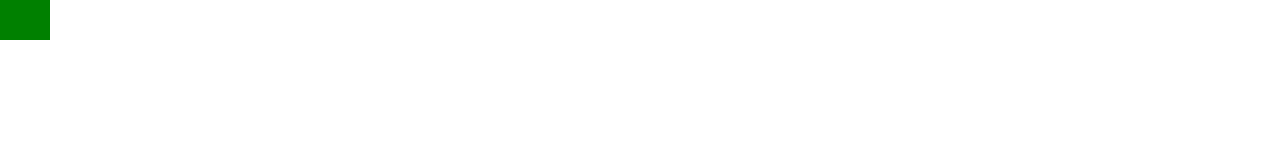
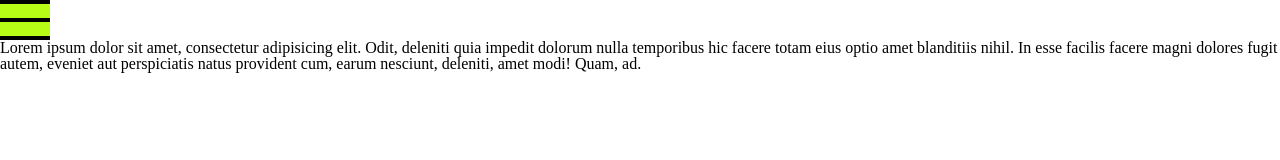
Before and after one commit to AlexBegma/FL-13, a plain HTML site: page index.html in a window 1280 px wide. Drawn offline with nearby package versions, Linux system fonts and the light colour scheme; a web font is replaced by a local one.

Commit message:
created burger-icon

```diff
--- a/css/style.css
+++ b/css/style.css
@@ -37,17 +37,6 @@ body.is-active {
 	height: 30px;
 }
 
-.nav-action {
-	width: 50px;
-	height: 40px;
-	background-color: green;
-	cursor: pointer;
-}
-
-.nav-action.is-active {
-	background-color: red;
-}
-
 .main {
 	position: relative;
 	transition: .3s ease;
@@ -57,9 +46,54 @@ body.is-active {
 	left: 300px;
 }
 
-p {
-	height: 100%;
-	margin: 10px 0;
-	border-top: 1px solid #000;
-	border-bottom: 1px solid #000;
+.nav-action {
+	position: relative;
+	width: 50px;
+	height: 40px;
+	cursor: pointer;
+	background-color: #b7fc16;
+
 }
+
+.nav-action.is-active {
+	background-color: #b7fc16;
+}
+
+.burger-line {
+	position: absolute;
+	display: block;
+	left: 0;
+	width: 100%;
+	height: 4px;
+	background-color: #000;
+	transition: .2s all linear;
+}
+
+.burger-line-first {
+	top: 0;
+}
+
+.burger-line-second,
+.burger-line-third {
+	top: 50%;
+	transform: translateY(-50%);
+}
+
+.burger-line-fourth {
+	bottom: 0;
+}
+
+.nav-action.is-active .burger-line-first,
+.nav-action.is-active .burger-line-fourth {
+	opacity: 0;
+}
+
+.nav-action.is-active .burger-line-second {
+	transform: translateY(-50%) rotate(45deg);
+
+}
+
+.nav-action.is-active .burger-line-third {
+	transform: translateY(-50%) rotate(-45deg);
+
+}
--- a/index.html
+++ b/index.html
@@ -49,7 +49,7 @@
 				<span class="burger-line burger-line-fourth"></span>
 			</div>
 			<ul class="content">
-				<li><img src="" alt=""></li>
+				<li><img src="" alt="">Lorem ipsum dolor sit amet, consectetur adipisicing elit. Odit, deleniti quia impedit dolorum nulla temporibus hic facere totam eius optio amet blanditiis nihil. In esse facilis facere magni dolores fugit autem, eveniet aut perspiciatis natus provident cum, earum nesciunt, deleniti, amet modi! Quam, ad.</li>
 				<li><img src="" alt=""></li>
 				<li><img src="" alt=""></li>
 				<li><img src="" alt=""></li>
```
